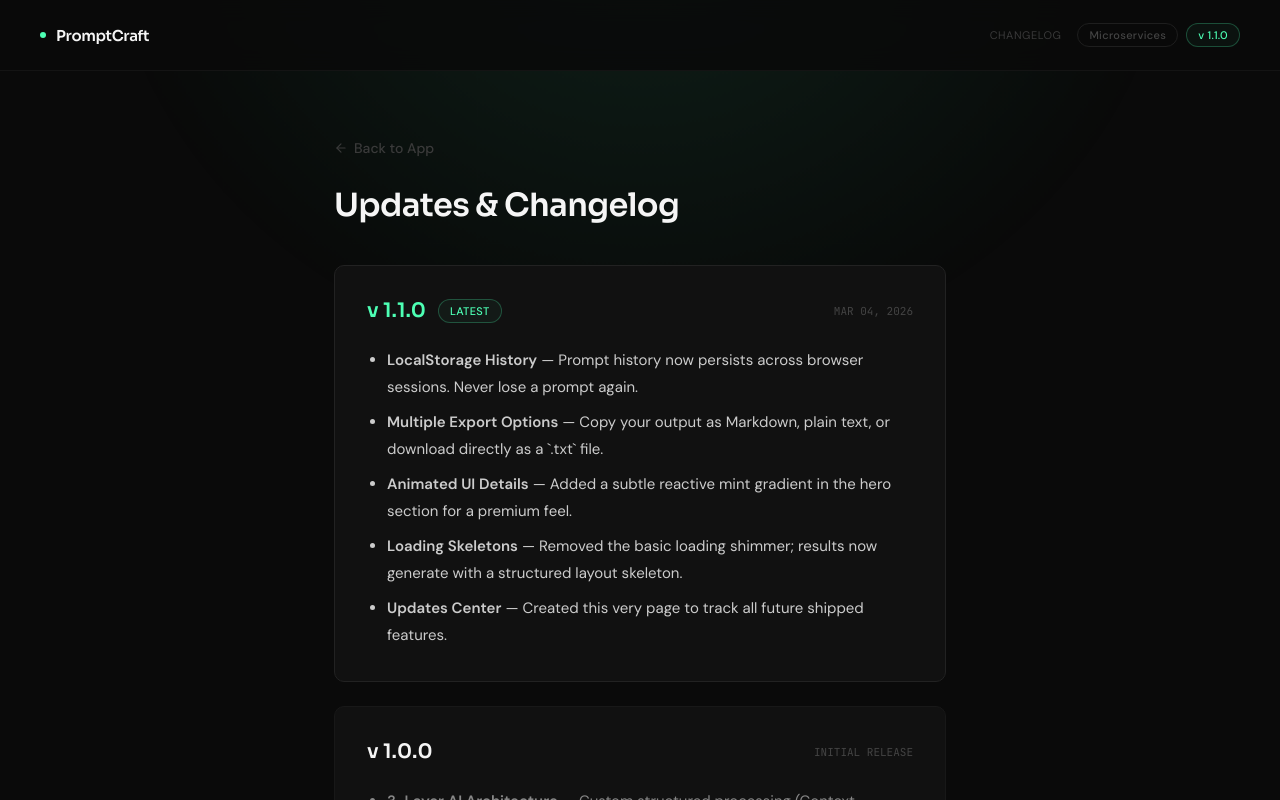
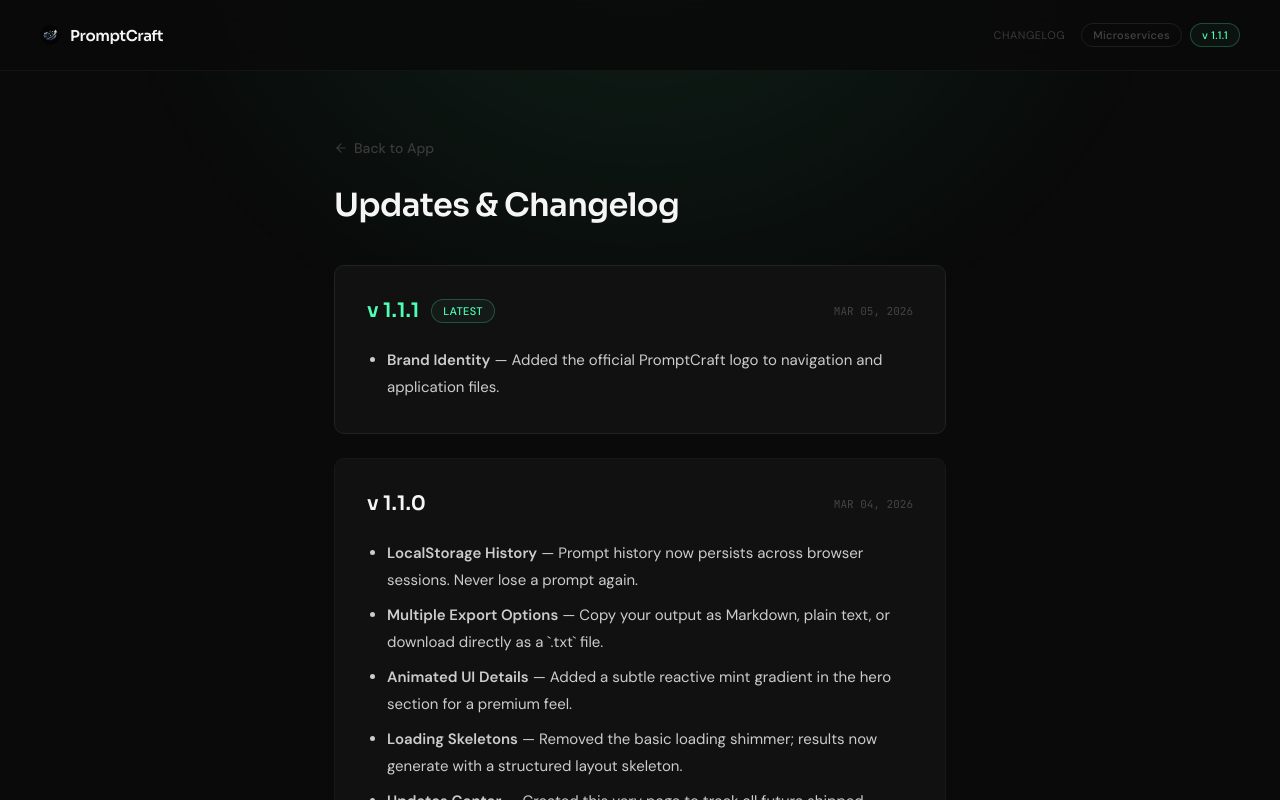
Before and after one commit to UtkarshPcs/promptcraft-webapp, a React (Vite) app: page / in a window 1280 px wide. Both pictures are taken after a click on the button "CHANGELOG". Shown: the top 800 px of the page. Built offline with nearby package versions, Linux system fonts and the light colour scheme.

Commit message:
feat(App): add PromptCraft logo and bump version to v1.1.1

```diff
--- a/index.html
+++ b/index.html
@@ -1,13 +1,17 @@
 <!DOCTYPE html>
 <html lang="en">
+
 <head>
   <meta charset="UTF-8" />
   <meta name="viewport" content="width=device-width, initial-scale=1.0" />
   <title>PromptCraft</title>
+  <link rel="icon" type="image/png" href="/logo.png" />
   <meta name="description" content="Turn messy thoughts into perfect prompts with AI-powered prompt engineering." />
 </head>
+
 <body>
   <div id="root"></div>
   <script type="module" src="/src/main.jsx"></script>
 </body>
+
 </html>
--- a/package.json
+++ b/package.json
@@ -1,7 +1,7 @@
 {
   "name": "promptcraft",
   "private": true,
-  "version": "1.0.0",
+  "version": "1.1.1",
   "type": "module",
   "scripts": {
     "dev": "vite --host",
--- a/src/App.jsx
+++ b/src/App.jsx
@@ -408,8 +408,6 @@ export default function App() {
 
         .q-block { padding: 16px 0; border-bottom: 1px solid #181818; }
         .q-block:last-child { border-bottom: none; }
-
-        .nav-dot { width: 6px; height: 6px; border-radius: 50%; background: #4DFFB4; display: inline-block; }
       `}</style>
 
       {/* Animated Hero Background */}
@@ -423,14 +421,14 @@ export default function App() {
         background: "rgba(10,10,10,0.85)", backdropFilter: "blur(12px)",
       }}>
         <div style={{ display: "flex", alignItems: "center", gap: "10px", cursor: "pointer" }} onClick={() => setView("home")}>
-          <span className="nav-dot" />
+          <img src="/logo.png" alt="PromptCraft Header Logo" style={{ width: 20, height: 20, borderRadius: "50%", objectFit: "contain" }} />
           <span className="font-sora" style={{ fontSize: "15px", fontWeight: 600, color: "#F5F5F5", letterSpacing: "-0.025em" }}>PromptCraft</span>
         </div>
         <div style={{ display: "flex", gap: "16px", alignItems: "center" }}>
           <button className="btn-g font-mono" style={{ fontSize: "11px", letterSpacing: "0.05em" }} onClick={() => setView("updates")}>CHANGELOG</button>
           <div style={{ display: "flex", gap: "8px" }}>
             <span className="tag">Microservices</span>
-            <span className="tag tag-g">v 1.1.0</span>
+            <span className="tag tag-g">v 1.1.1</span>
           </div>
         </div>
       </nav>
@@ -735,8 +733,20 @@ export default function App() {
             <div className="card" style={{ padding: "32px", marginBottom: "24px" }}>
               <div style={{ display: "flex", alignItems: "center", justifyContent: "space-between", marginBottom: "24px" }}>
                 <div style={{ display: "flex", alignItems: "center", gap: "12px" }}>
-                  <span className="font-sora" style={{ fontSize: "20px", color: "#4DFFB4", fontWeight: 600 }}>v 1.1.0</span>
+                  <span className="font-sora" style={{ fontSize: "20px", color: "#4DFFB4", fontWeight: 600 }}>v 1.1.1</span>
                   <span className="tag tag-g">LATEST</span>
+                </div>
+                <span className="font-mono" style={{ fontSize: "11px", color: "#444" }}>MAR 05, 2026</span>
+              </div>
+              <ul className="font-dm" style={{ color: "#CCCCCC", fontSize: "15px", lineHeight: 1.8, paddingLeft: "20px", display: "flex", flexDirection: "column", gap: "8px" }}>
+                <li><strong>Brand Identity</strong> — Added the official PromptCraft logo to navigation and application files.</li>
+              </ul>
+            </div>
+
+            <div className="card" style={{ padding: "32px", borderColor: "#181818", marginBottom: "24px" }}>
+              <div style={{ display: "flex", alignItems: "center", justifyContent: "space-between", marginBottom: "24px" }}>
+                <div style={{ display: "flex", alignItems: "center", gap: "12px" }}>
+                  <span className="font-sora" style={{ fontSize: "20px", color: "#F5F5F5", fontWeight: 600 }}>v 1.1.0</span>
                 </div>
                 <span className="font-mono" style={{ fontSize: "11px", color: "#444" }}>MAR 04, 2026</span>
               </div>
@@ -767,7 +777,7 @@ export default function App() {
         {/* ── FOOTER ── */}
         <div style={{ marginTop: "80px", paddingTop: "24px", borderTop: "1px solid #141414", display: "flex", justifyContent: "space-between", alignItems: "center" }}>
           <div style={{ display: "flex", flexDirection: "column", gap: "6px" }}>
-            <span className="font-mono" style={{ fontSize: "11px", color: "#444", letterSpacing: "0.08em" }}>PROMPTCRAFT · v1.1.0</span>
+            <span className="font-mono" style={{ fontSize: "11px", color: "#444", letterSpacing: "0.08em" }}>PROMPTCRAFT · v1.1.1</span>
             <span className="font-dm" style={{ fontSize: "11px", color: "#333", display: "flex", alignItems: "center", gap: "4px" }}>
               Made by <span style={{ color: "#666", fontWeight: 500 }}>Utkarsh AI dev</span>
             </span>
```
Also changed, not shown: public/logo.png (added). Lines whose indentation alone changed are shown as unchanged.
